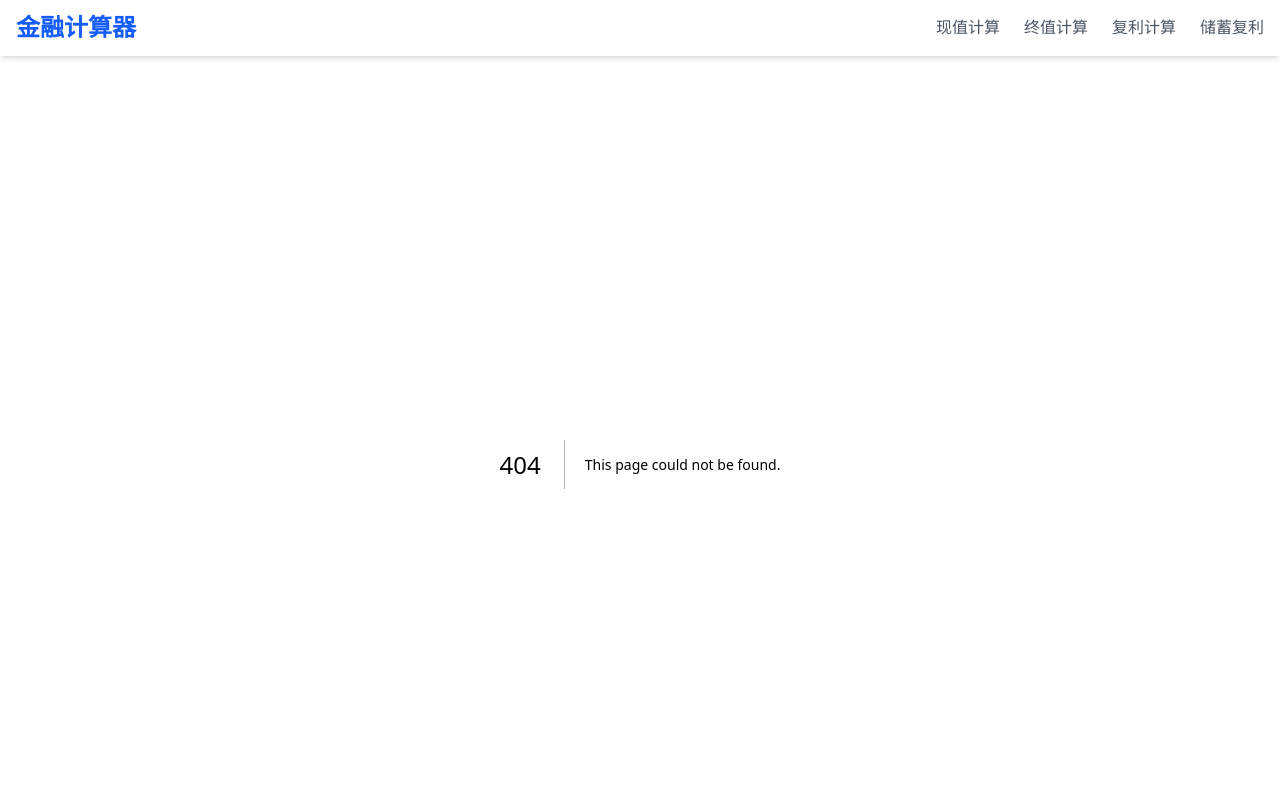
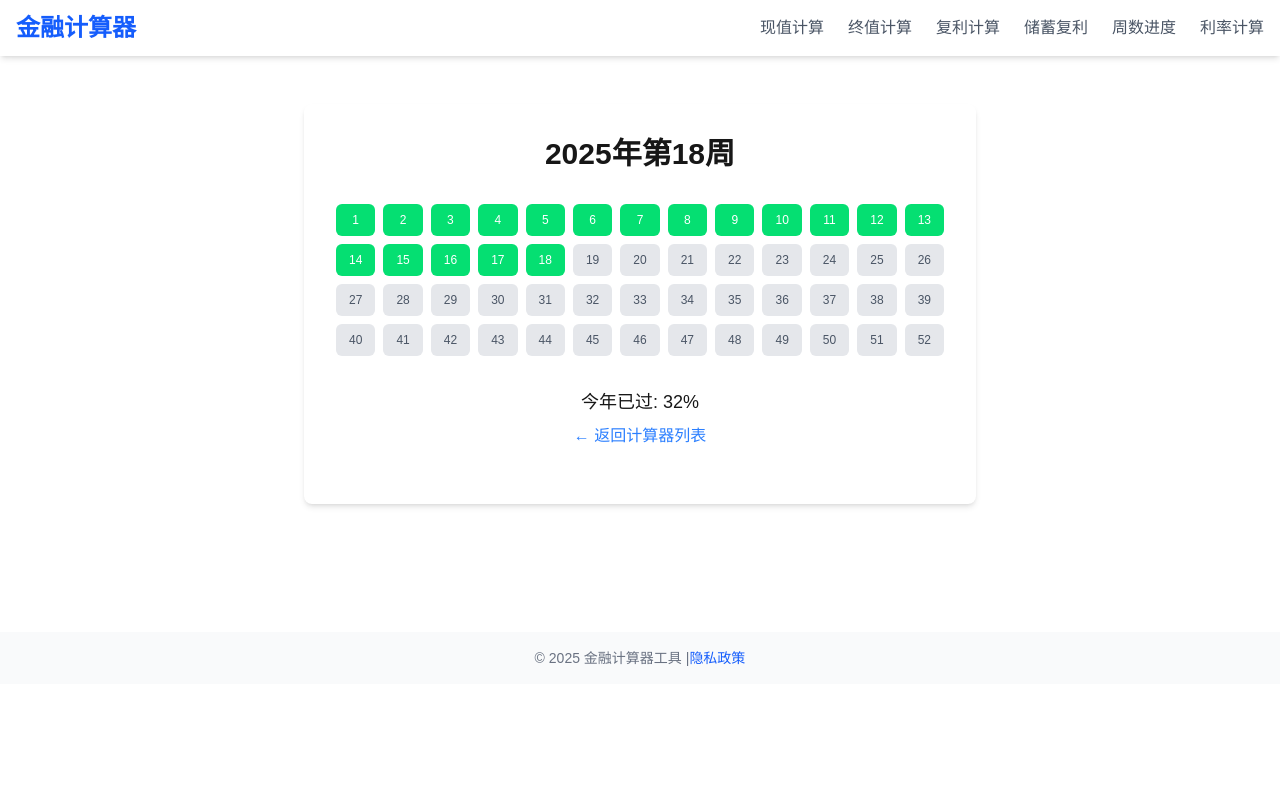
Before and after one commit to Actrue/FvPvCalculator, a Next.js app: page /time in a window 1280 px wide. Before the commit this address had no page. Shown: the top 800 px of the page. Built offline with nearby package versions, Linux system fonts and the light colour scheme.

Commit message:
增加周视图

```diff
--- /dev/null
+++ b/app/components/ThemeToggle.tsx
@@ -0,0 +1,36 @@
+'use client';
+
+import { useEffect, useState } from 'react';
+
+export default function ThemeToggle() {
+  const [isDark, setIsDark] = useState(false);
+
+  useEffect(() => {
+    const savedTheme = localStorage.getItem('theme') || 'light';
+    setIsDark(savedTheme === 'dark');
+    document.documentElement.classList.toggle('dark', savedTheme === 'dark');
+  }, []);
+
+  const toggleTheme = () => {
+    setIsDark(!isDark);
+    localStorage.setItem('theme', !isDark ? 'dark' : 'light');
+    document.documentElement.classList.toggle('dark');
+  };
+
+  return (
+    <button
+      onClick={toggleTheme}
+      className="p-2 rounded-full hover:bg-gray-100 dark:hover:bg-gray-700 transition-colors"
+    >
+      {isDark ? (
+        <svg className="w-6 h-6" fill="none" stroke="currentColor" viewBox="0 0 24 24">
+          <path strokeLinecap="round" strokeLinejoin="round" strokeWidth={2} d="M12 3v1m0 16v1m9-9h-1M4 12H3m15.364 6.364l-.707-.707M6.343 6.343l-.707-.707m12.728 0l-.707.707M6.343 17.657l-.707.707" />
+        </svg>
+      ) : (
+        <svg className="w-6 h-6" fill="none" stroke="currentColor" viewBox="0 0 24 24">
+          <path strokeLinecap="round" strokeLinejoin="round" strokeWidth={2} d="M20.354 15.354A9 9 0 018.646 3.646 9.003 9.003 0 0012 21a9.003 9.003 0 008.354-5.646z" />
+        </svg>
+      )}
+    </button>
+  );
+}
--- a/app/globals.css
+++ b/app/globals.css
@@ -37,3 +37,21 @@ body {
   background: #8898aa;
   border-radius: 4px;
 }
+
+@layer base {
+  :root {
+    --background: 0 0% 100%;
+    --foreground: 222.2 84% 4.9%;
+  }
+
+  .dark {
+    --background: 222.2 84% 4.9%;
+    --foreground: 210 40% 98%;
+  }
+}
+
+@layer base {
+  body {
+    @apply bg-[rgb(var(--background))] text-[rgb(var(--foreground))];
+  }
+}
--- a/app/layout.tsx
+++ b/app/layout.tsx
@@ -3,6 +3,7 @@ import { Geist, Geist_Mono } from "next/font/google";
 import "./globals.css"; // 全局样式已移至 CSS 文件
 import Link from "next/link";
 import type { Metadata } from "next";
+
 
 // 字体配置
 const geistSans = Geist({
@@ -27,7 +28,7 @@ export const metadata: Metadata = {
     title: "金融计算器工具",
     description: "专业的复利、现值、终值计算工具",
     images: "https://your-site.com/og-image.png",
-    url: "https://your-site.com",
+    url: "https://jrjsq.sereniblue.com",
     siteName: "金融计算器",
   },
 };
@@ -39,6 +40,9 @@ export default function RootLayout({
 }>) {
   return (
     <html lang="zh-CN" className="scroll-smooth">
+      <head>
+        <link rel="icon" href="/icons8-a-96.png" type="image/png" />
+      </head>
       <body
         className={`${geistSans.variable} ${geistMono.variable}
           antialiased bg-gray-50 min-h-screen
@@ -51,7 +55,7 @@ export default function RootLayout({
               <a href="/" className="text-2xl font-bold text-blue-600">
                 金融计算器
               </a>
-              <div className="hidden md:flex space-x-6">
+              <div className="hidden md:flex space-x-6 items-center">
                 <Link
                   href="/xz"
                   className="text-gray-600 hover:text-blue-500 transition"
@@ -76,6 +80,19 @@ export default function RootLayout({
                 >
                   储蓄复利
                 </Link>
+                <Link
+                  href="/time"
+                  className="text-gray-600 hover:text-blue-500 transition"
+                >
+                  周数进度
+                </Link>
+                <Link
+                  href="/ll"
+                  className="text-gray-600 hover:text-blue-500 transition"
+                >
+                  利率计算
+                </Link>
+
               </div>
               {/* 移动端菜单按钮 */}
               <button className="md:hidden text-gray-600">
--- a/app/page.tsx
+++ b/app/page.tsx
@@ -132,6 +132,31 @@ const HomePage: FC = () => {
             </svg>
           </div>
         </Link>
+
+        {/* 周数进度卡片 */}
+        <Link
+          href="/time"
+          className="flex flex-col justify-between bg-white rounded-lg shadow-md hover:shadow-lg transition duration-200 p-6 h-full"
+        >
+          <div>
+            <h2 className="text-2xl font-bold mb-4 text-blue-500">周数进度</h2>
+            <p className="text-gray-600 mb-6">
+              查看当前年份周数进度与时间分布
+            </p>
+          </div>
+          <div className="flex items-center space-x-2">
+            <span className="text-gray-400 text-sm">每周进度可视化</span>
+            <svg
+              className="w-5 h-5 text-gray-400"
+              fill="none"
+              stroke="currentColor"
+              viewBox="0 0 24 24"
+              xmlns="http://www.w3.org/2000/svg"
+            >
+              <path strokeLinecap="round" strokeLinejoin="round" strokeWidth={2} d="M17 8l4 4m0 0l-4 4m4-4H3" />
+            </svg>
+          </div>
+        </Link>
       </div>
     </div>
   );
--- /dev/null
+++ b/app/time/page.tsx
@@ -0,0 +1,49 @@
+import Link from 'next/link';
+import { FC } from 'react';
+
+const getCurrentWeek = (): [number, number] => {
+  const now = new Date();
+  const yearStart = new Date(now.getFullYear(), 0, 1);
+  const diff = now.getTime() - yearStart.getTime();
+  const week = Math.ceil((diff / 86400000 + yearStart.getDay() + 1) / 7);
+  return [now.getFullYear(), week];
+};
+
+const TimePage: FC = () => {
+  const [year, currentWeek] = getCurrentWeek();
+
+  return (
+    <div className="max-w-2xl mx-auto p-8 bg-white shadow-md rounded-lg mt-10">
+      <h1 className="text-3xl font-bold text-center mb-8">
+        {year}年第{currentWeek}周
+      </h1>
+
+      <div className="grid grid-cols-13 gap-2 mb-8">
+        {Array.from({ length: 52 }, (_, i) => (
+          <div
+            key={i}
+            className={`h-8 rounded-md flex items-center justify-center text-xs font-medium ${
+              i < currentWeek ? 'bg-green-400 text-white' : 'bg-gray-200 text-gray-600'
+            }`}
+          >
+            {i + 1}
+          </div>
+        ))}
+      </div>
+
+      <div className="text-center mb-6">
+        <div className="text-lg font-medium mb-2">
+          今年已过: {Math.round((new Date().getTime() - new Date(new Date().getFullYear(), 0, 1).getTime()) / (1000 * 60 * 60 * 24 * 365) * 100)}%
+        </div>
+        <Link
+          href="/"
+          className="text-blue-500 hover:text-blue-700 transition duration-200"
+        >
+          ← 返回计算器列表
+        </Link>
+      </div>
+    </div>
+  );
+};
+
+export default TimePage;
```
Also changed, not shown: app/icons8-a-96.png (added).
